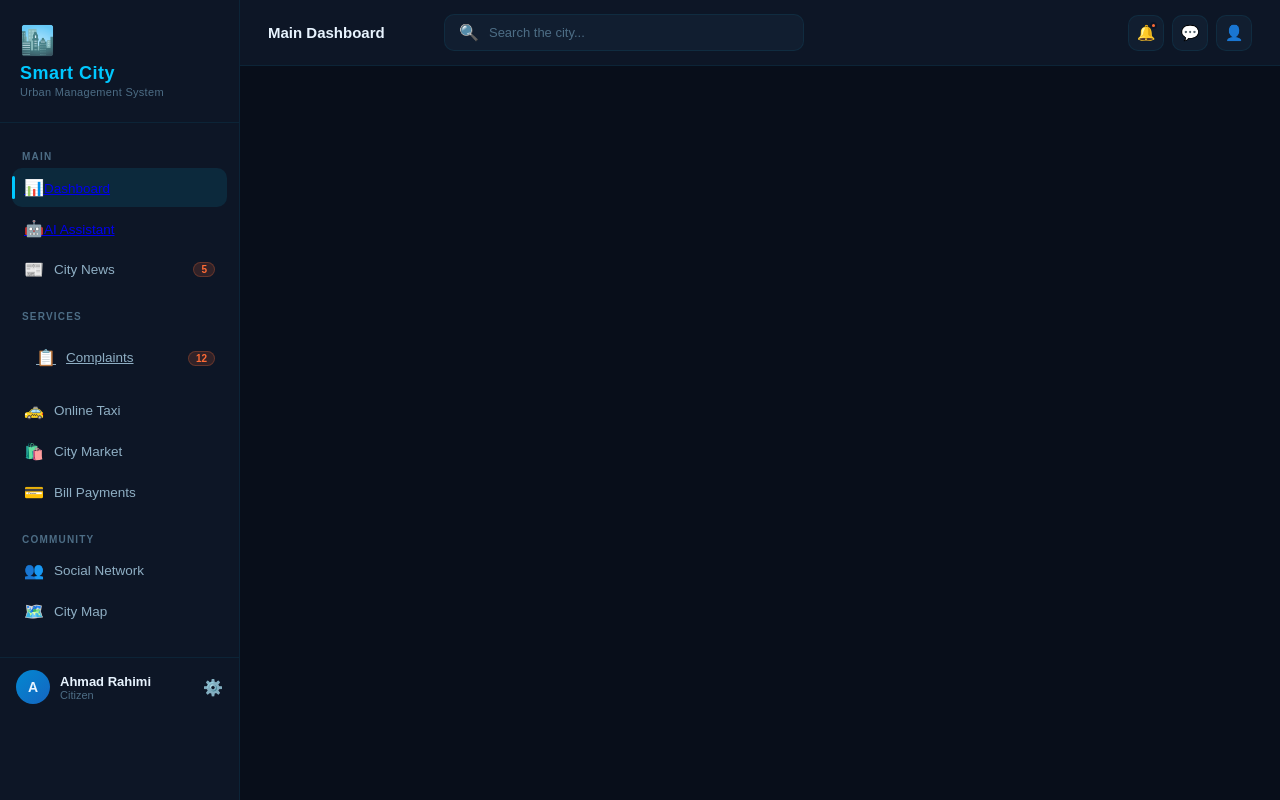
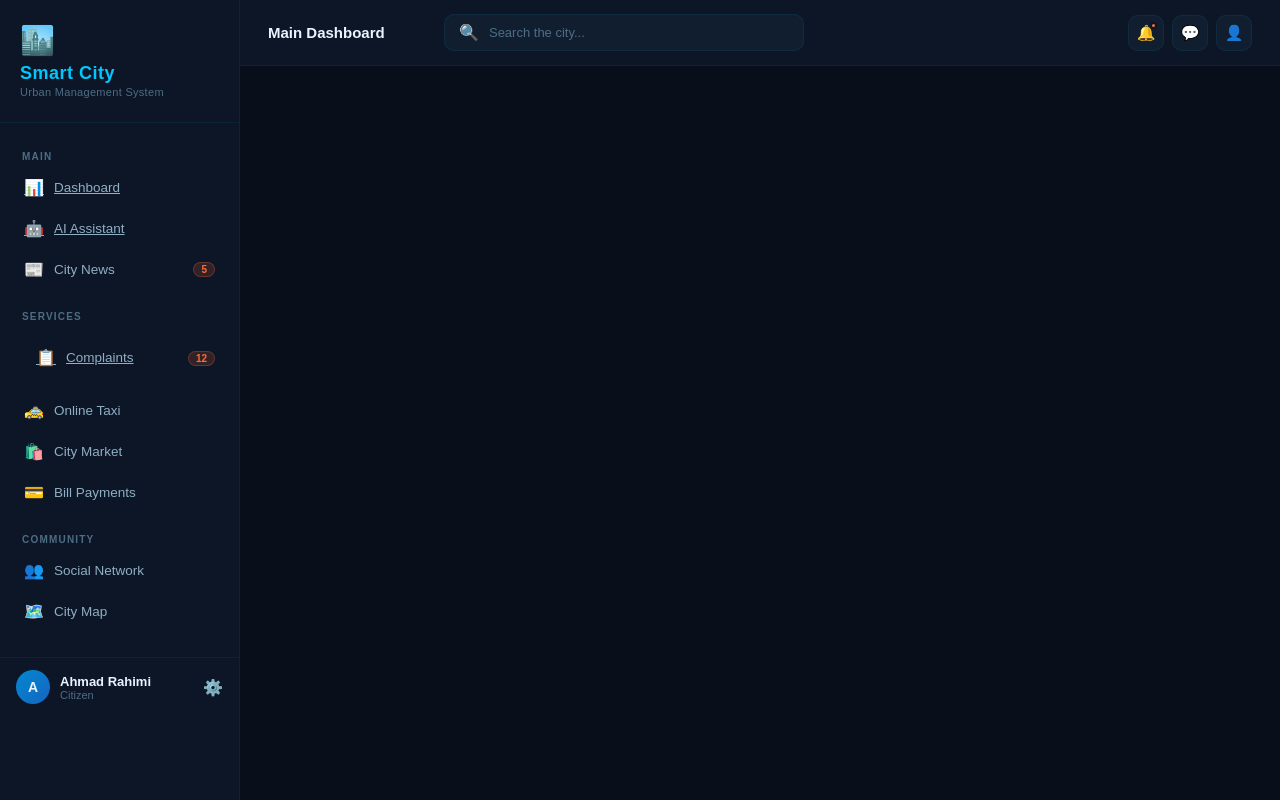
Before and after one commit to lastsurvivor1017-svg/exam3.11, a Django app: template templates/ai/ai.html in a window 1280 px wide. Run offline with Django 5.2, Linux system fonts and the light colour scheme; the template is opened without the code that fills it, so the values that code supplies are empty.

Commit message:
fix the sidebar

```diff
--- a/templates/base/sidebar.html
+++ b/templates/base/sidebar.html
@@ -9,12 +9,12 @@
 
   <div class="nav-section">
     <div class="nav-label">Main</div>
-    <div class="nav-item active" onclick="showPage('dashboard', this)">
-      <a href="{% url 'dashboard' %}"><span class="nav-icon">📊</span>Dashboard </a>
-    </div>
-    <div class="nav-item" onclick="showPage('ai', this)">
-      <a href="{% url 'ai' %}"><span class="nav-icon">🤖</span>AI Assistant </a>
-    </div>
+    <a href="{% url 'dashboard' %}" class="nav-item">
+  <span class="nav-icon">📊</span>Dashboard
+    </a>
+    <a href="{% url 'ai' %}" class="nav-item">
+  <span class="nav-icon">🤖</span>AI Assistant
+    </a>
     <div class="nav-item" onclick="showPage('news', this)">
       <span class="nav-icon">📰</span>City News
       <span class="nav-badge">5</span>
@@ -24,7 +24,9 @@
   <div class="nav-section">
     <div class="nav-label">Services</div>
     <div class="nav-item" onclick="showPage('complaints', this)">
-      <a href="{% url 'complaints' %}" class="nav-item"><span class="nav-icon">📋</span>Complaints </a>
+      <a href="{% url 'complaints' %}" class="nav-item">
+    <span class="nav-icon">📋</span>Complaints
+    </a>
       <span class="nav-badge">12</span>
     </div>
     <div class="nav-item" onclick="showPage('taxi', this)">
```
